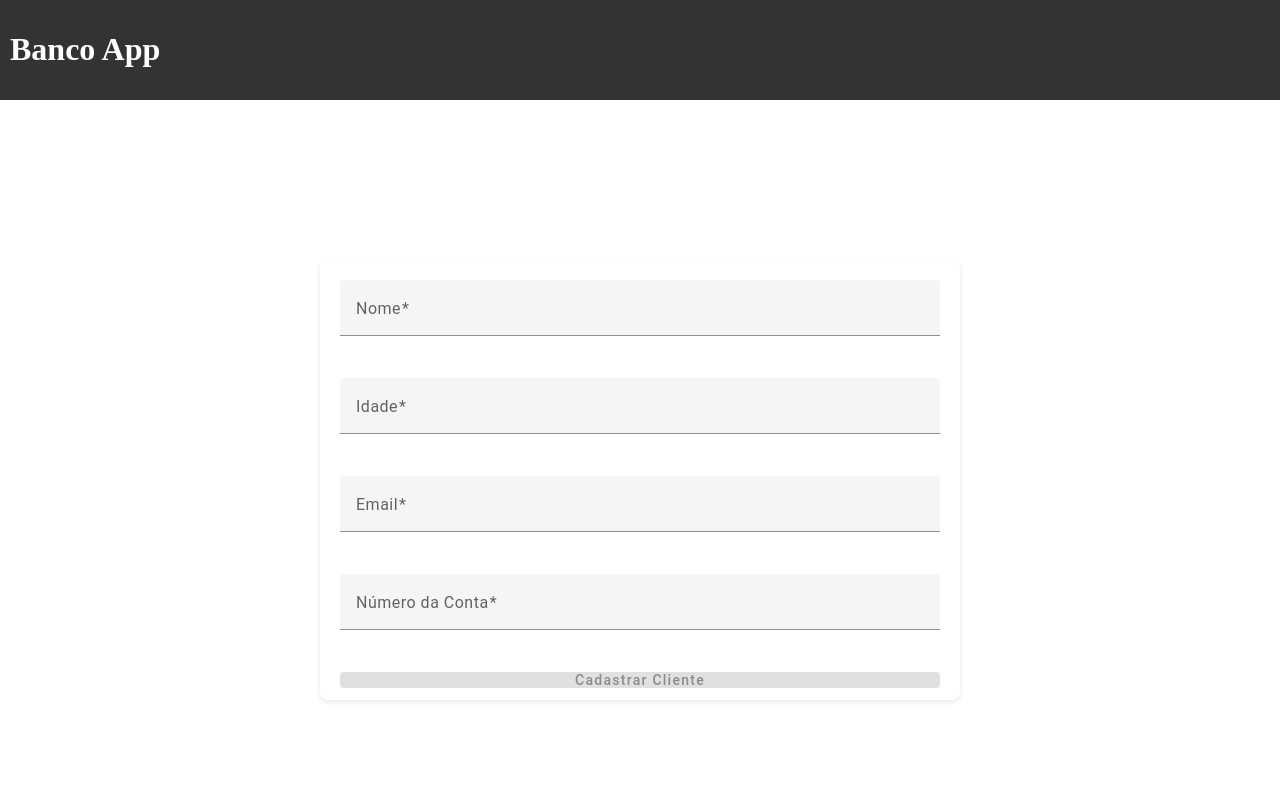
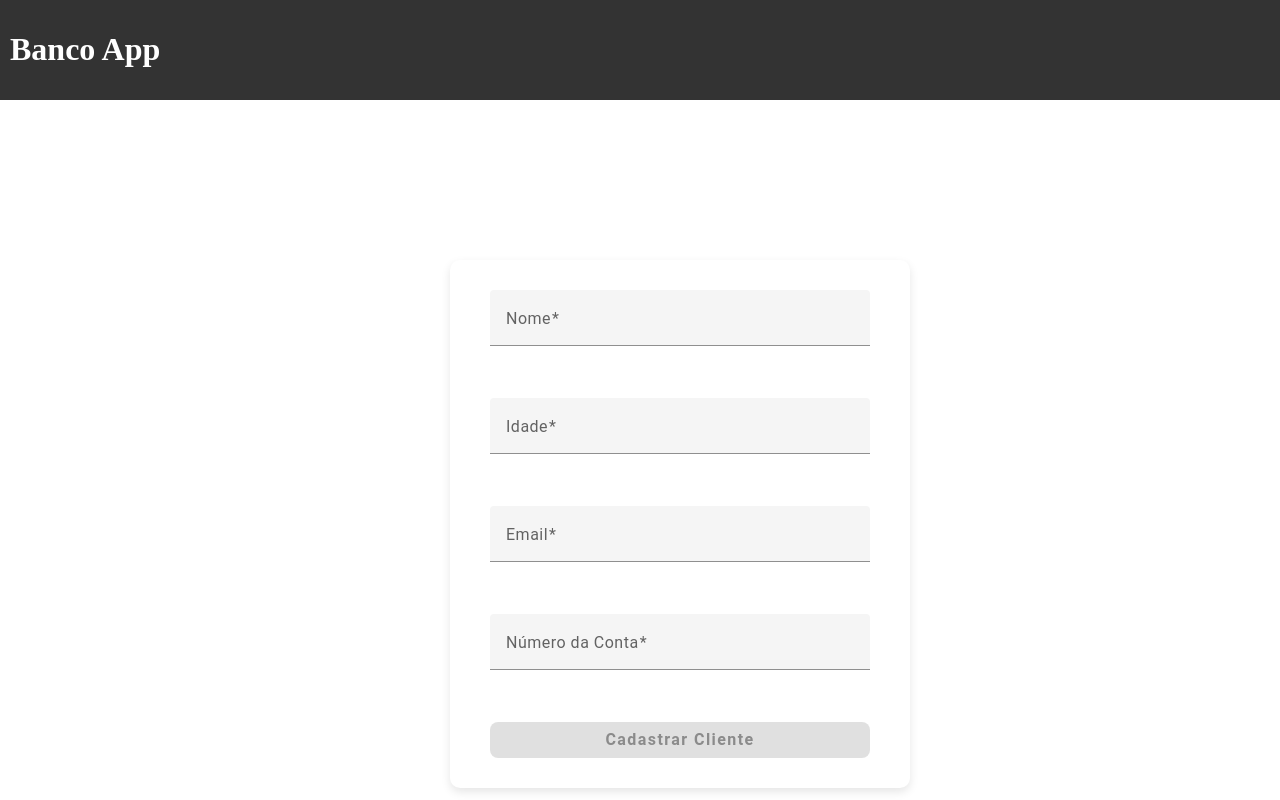
Before and after one commit to alinebianca2/banco-app, an Angular app: page /cliente in a window 1280 px wide. Shown: the top 800 px of the page. Built offline with nearby package versions, Linux system fonts and the light colour scheme.

Commit message:
feat: client module

```diff
--- /dev/null
+++ b/src/app/modules/cliente/cliente.service.ts
@@ -0,0 +1,49 @@
+import { Injectable } from '@angular/core';
+import { HttpClient, HttpHeaders } from '@angular/common/http';
+import { Observable } from 'rxjs';
+
+@Injectable({
+  providedIn: 'root',
+})
+export class ClienteService {
+  private API_URL = 'http://localhost:8080/clientes';
+  private API_URL_TRANSACOES = 'http://localhost:8080/transacoes';
+
+
+  constructor(private http: HttpClient) {}
+
+  getClientes(): Observable<any[]> {
+    return this.http.get<any[]>(`${this.API_URL}`);
+  }
+
+  getExtrato(clienteId: number): Observable<any> {
+    return this.http.get<any>(`${this.API_URL_TRANSACOES}/${clienteId}/extrato`);
+  }
+
+  getSomaExtrato(clienteId: number): Observable<number> {
+    return this.http.get<number>(`${this.API_URL_TRANSACOES}/${clienteId}/extrato`);
+  }
+
+  getClienteNome(clienteId: number): Observable<string> {
+    return this.http.get<string>(`${this.API_URL}/${clienteId}`);
+  }
+
+  cadastrarCliente(cliente: any): Observable<any> {
+    return this.http.post<any>(this.API_URL, cliente);
+  }
+
+  cadastrarTransacao(clienteId: number, tipo: string, valor: number): Observable<string> {
+    const url = `${this.API_URL_TRANSACOES}/${clienteId}`; // URL para o POST
+
+    const body = new URLSearchParams();
+    body.set('tipo', tipo);
+    body.set('valor', valor.toString());
+
+    return this.http.post(url, body.toString(), {
+      headers: new HttpHeaders({
+        'Content-Type': 'application/x-www-form-urlencoded',
+      }),
+      responseType: 'text',
+    });
+  }
+}
--- a/src/app/modules/cliente/cliente/cliente.component.html
+++ b/src/app/modules/cliente/cliente/cliente.component.html
@@ -1,49 +1,44 @@
 <form [formGroup]="clienteForm" (ngSubmit)="onSubmit()">
   <mat-form-field appearance="fill">
     <mat-label>Nome</mat-label>
-      <input matInput formControlName="nome" placeholder="Nome do Cliente" />
-      <mat-error *ngIf="clienteForm.get('nome')?.hasError('required')">
-        O nome é obrigatório.
-      </mat-error>
-      <mat-error *ngIf="clienteForm.get('nome')?.hasError('minlength')">
-        O nome deve ter mais de 4 caracteres.
-      </mat-error>
+    <input matInput formControlName="nome" />
+    <mat-error *ngIf="clienteForm.controls['nome']?.hasError('required')">Nome é obrigatório</mat-error>
+    <mat-error *ngIf="clienteForm.controls['nome']?.hasError('minlength')">Nome deve ter pelo menos 3 caracteres</mat-error>
   </mat-form-field>
 
   <mat-form-field appearance="fill">
     <mat-label>Idade</mat-label>
-      <input matInput type="number" formControlName="idade" placeholder="Idade do Cliente" />
-      <mat-error *ngIf="clienteForm.get('idade')?.hasError('required')">
-        A idade é obrigatória.
-      </mat-error>
-      <mat-error *ngIf="clienteForm.get('idade')?.hasError('min')">
-        A idade deve ser maior ou igual a 18.
-      </mat-error>
+    <input matInput formControlName="idade" type="number" />
+    <mat-error *ngIf="clienteForm.controls['idade']?.hasError('required')">Idade é obrigatória</mat-error>
+    <mat-error *ngIf="clienteForm.controls['idade']?.hasError('min')">Idade deve ser maior ou igual a 18</mat-error>
+    <mat-error *ngIf="clienteForm.controls['idade']?.hasError('max')">Idade deve ser menor ou igual a 120</mat-error>
   </mat-form-field>
 
   <mat-form-field appearance="fill">
     <mat-label>Email</mat-label>
-      <input matInput formControlName="email" placeholder="Email do Cliente" />
-      <mat-error *ngIf="clienteForm.get('email')?.hasError('required')">
-        O email é obrigatório.
-      </mat-error>
-      <mat-error *ngIf="clienteForm.get('email')?.hasError('email')">
-        O email informado não é válido.
-      </mat-error>
+    <input matInput formControlName="email" />
+    <mat-error *ngIf="clienteForm.controls['email']?.hasError('required')">Email é obrigatório</mat-error>
+    <mat-error *ngIf="clienteForm.controls['email']?.hasError('email')">Informe um email válido</mat-error>
   </mat-form-field>
 
   <mat-form-field appearance="fill">
     <mat-label>Número da Conta</mat-label>
-      <input matInput formControlName="numeroConta" placeholder="Número da Conta" />
-      <mat-error *ngIf="clienteForm.get('numeroConta')?.hasError('required')">
-        O número da conta é obrigatório.
-      </mat-error>
-      <mat-error *ngIf="clienteForm.get('numeroConta')?.hasError('pattern')">
-        O número da conta deve ser um valor numérico.
-      </mat-error>
+    <input matInput formControlName="numeroConta" />
+    <mat-error *ngIf="clienteForm.controls['numeroConta']?.hasError('required')">Número da conta é obrigatório</mat-error>
+    <mat-error *ngIf="clienteForm.controls['numeroConta']?.hasError('pattern')">Número da conta deve ter entre 10 e 12 dígitos</mat-error>
   </mat-form-field>
 
   <button mat-raised-button color="primary" type="submit" [disabled]="!clienteForm.valid">
     Cadastrar Cliente
   </button>
+
+  <div *ngIf="clienteCadastrado" class="confirmacao-container">
+    <p class="confirmacao-mensagem">Cliente cadastrado com sucesso!</p>
+    <p class="confirmacao-pergunta">
+      Deseja cadastrar transações para este cliente?
+    </p>
+    <button mat-raised-button color="accent" (click)="irParaTransacoes()">
+      Sim, cadastrar transações
+    </button>
+  </div>
 </form>
--- a/src/app/modules/cliente/cliente/cliente.component.scss
+++ b/src/app/modules/cliente/cliente/cliente.component.scss
@@ -0,0 +1,114 @@
+form {
+  width: 100%;
+  max-width: 600px;
+  margin: 40px auto;
+  background-color: #fff;
+  padding: 30px 40px;
+  border-radius: 10px;
+  box-shadow: 0 4px 10px rgba(0, 0, 0, 0.1);
+  display: flex;
+  flex-direction: column;
+  gap: 30px;
+  height: auto;
+}
+
+mat-form-field {
+  width: 100%;
+  .mat-form-field-label {
+      font-weight: 600;
+      color: #333;
+  }
+
+  .mat-form-field-infix {
+      border-radius: 8px;
+      border: 1px solid #ccc;
+      background-color: #fafafa;
+      transition: all 0.3s ease;
+  }
+
+  .mat-form-field.mat-focused .mat-form-field-infix {
+      border-color: #3f51b5;
+      background-color: #fff;
+      box-shadow: 0 0 10px rgba(63, 81, 181, 0.3);
+  }
+
+  .mat-error {
+      font-size: 12px;
+      color: #f44336;
+  }
+}
+
+.confirmacao-container {
+  display: flex;
+  flex-direction: column;
+  align-items: center;
+  text-align: center;
+  background-color: #f3f4f6;
+  padding: 20px;
+  border-radius: 8px;
+  box-shadow: 0 4px 8px rgba(0, 0, 0, 0.1);
+  max-width: 400px;
+  margin: 20px auto;
+}
+
+.confirmacao-mensagem {
+  font-family: 'Roboto', sans-serif;
+  font-size: 18px;
+  font-weight: bold;
+  color: #4caf50;
+  margin-bottom: 8px;
+}
+
+.confirmacao-pergunta {
+  font-family: 'Roboto', sans-serif;
+  font-size: 16px;
+  color: rgba(0, 0, 0, 0.87);
+  margin-bottom: 20px;
+}
+
+button {
+  font-size: 16px;
+  font-weight: 500;
+  padding: 10px 24px;
+  border-radius: 6px;
+  width: 100%; /* Faz o botão ocupar toda a largura */
+  transition: background-color 0.3s ease;
+  background-color: #3f51b5;
+  color: white;
+
+  &:hover {
+    background-color: #303f9f; /* Cor mais escura no hover */
+  }
+}
+
+
+
+  @media screen and (max-width: 768px) {
+    form {
+      padding: 15px;
+    }
+  }
+
+button {
+  background-color: #3f51b5;
+  color: white;
+  font-size: 16px;
+  font-weight: bold;
+  padding: 12px 20px;
+  border-radius: 8px;
+  border: none;
+  cursor: pointer;
+  transition: background-color 0.3s ease;
+}
+
+
+button:hover {
+  background-color: #303f9f;
+}
+
+h2 {
+  text-align: center;
+  color: #333;
+  font-size: 24px;
+  font-weight: bold;
+}
--- a/src/app/modules/cliente/cliente/cliente.component.ts
+++ b/src/app/modules/cliente/cliente/cliente.component.ts
@@ -1,22 +1,30 @@
-import { Component } from '@angular/core';
-import { Cliente } from '../client.model';
-import { FormBuilder, FormGroup, Validators } from '@angular/forms';
+import { Component, OnInit } from '@angular/core';
+import { FormControl, FormGroup, Validators } from '@angular/forms';
+import { MatSnackBar } from '@angular/material/snack-bar';
+import { Router } from '@angular/router';
+import { ClienteService } from '../cliente.service';
 
 @Component({
   selector: 'app-cliente',
   templateUrl: './cliente.component.html',
   styleUrls: ['./cliente.component.scss']
 })
-export class ClienteComponent {
+export class ClienteComponent implements OnInit {
 
-  clienteForm: FormGroup;
+  clienteForm!: FormGroup;
+  clienteCadastrado = false;
+  clienteId: number = 0;
+  clientes: Array<any> = [];
 
-  constructor(private fb: FormBuilder) {
-    this.clienteForm = this.fb.group({
-      nome: ['', [Validators.required, Validators.minLength(3)]],
-      idade: ['', [Validators.required, Validators.min(18)]],
-      email: ['', [Validators.required, Validators.email]],
-      numeroConta: ['', [Validators.required, Validators.pattern(/^\d+$/)]]
+  constructor(private snackBar: MatSnackBar, private router: Router, private clienteService: ClienteService) {
+  }
+
+  ngOnInit(): void {
+    this.clienteForm = new FormGroup({
+      nome: new FormControl('', [Validators.required, Validators.minLength(3)]),
+      idade: new FormControl('', [Validators.required, Validators.min(18), Validators.max(120)]),
+      email: new FormControl('', [Validators.required, Validators.email]),
+      numeroConta: new FormControl('', [Validators.required, Validators.pattern('^[0-9]{10,12}$')])
     });
   }
 
@@ -24,12 +32,44 @@ export class ClienteComponent {
     return this.clienteForm.valid;
   }
 
+
   onSubmit() {
     if (this.clienteForm.valid) {
-      console.log('Cliente cadastrado:', this.clienteForm.value);
-      this.clienteForm.reset();
+      const clienteData = this.clienteForm.value;
+
+      this.clienteService.cadastrarCliente(clienteData).subscribe(
+        (response) => {
+          this.clienteId = response.id;
+          this.clienteCadastrado = true;
+
+          this.snackBar.open(`Cliente cadastrado com sucesso! ID: ${this.clienteId}`, 'Fechar', {
+            duration: 3000,
+            panelClass: ['success-snackbar'],
+          });
+
+          this.clienteForm.reset();
+        },
+        (error) => {
+          console.error('Erro ao cadastrar cliente', error);
+          this.snackBar.open('Erro ao cadastrar cliente. Tente novamente.', 'Fechar', {
+            duration: 3000,
+            panelClass: ['error-snackbar'],
+          });
+        }
+      );
     } else {
       console.log('Por favor, preencha todos os campos corretamente.');
     }
   }
+
+
+  irParaTransacoes() {
+    this.clienteCadastrado = false;
+    this.router.navigate(['/transacoes', this.clienteId]);
+
+  }
+
+  get f() {
+    return this.clienteForm.controls;
+  }
 }
```
Also changed, not shown: src/app/modules/cliente/cliente.module.ts (+19 -4 lines), 1 other file (tests, documents, lock files or other folders). Lines whose indentation alone changed are shown as unchanged.
